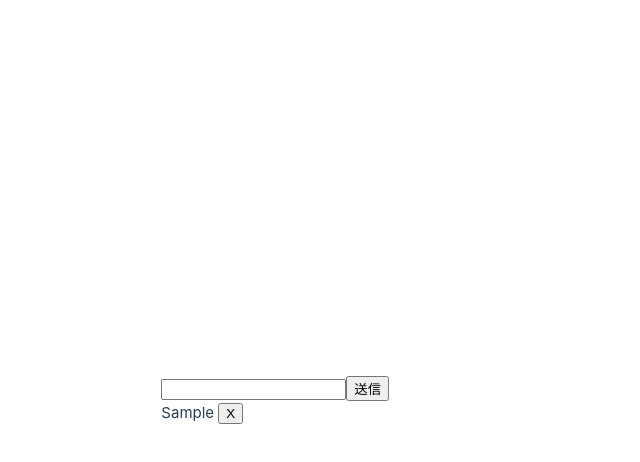
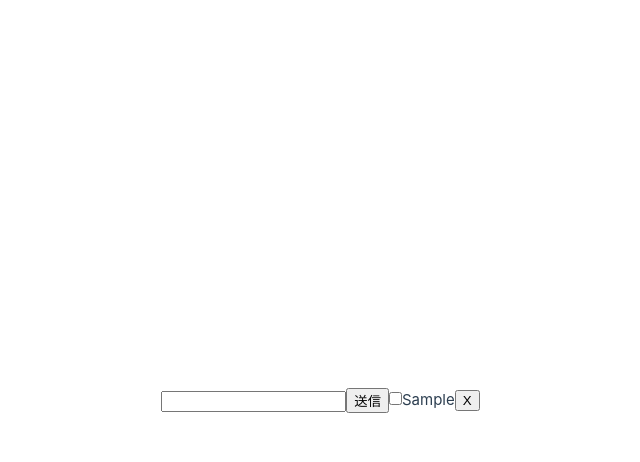
Before and after one commit to torchiba/vue3-todo-app, a Vue app: page / in a window 1280 px wide. Both pictures are taken after typing "Sample" into the empty fields and a click on the button "送信". Shown: the top 462 px of the page, without its empty margins (251-891 px from the left). Built offline with nearby package versions, Linux system fonts and the light colour scheme; the HTML template or start-up script is replaced by a standard one.

Commit message:
add: 実行済みタスクにチェックをつけられる機能

```diff
--- a/src/App.vue
+++ b/src/App.vue
@@ -6,10 +6,11 @@ const todos = ref<Todo[]>([])
 type Todo = {
   id: number;
   text: string;
+  done: boolean;
 }
 const addTodo = () => {
   if (newTodo.value.trim() === '') return
-  todos.value.push({ id: id++, text: newTodo.value })
+  todos.value.push({ id: id++, text: newTodo.value, done: false })
   newTodo.value = ""
 }
 const removeTodo = (id:number) => {
@@ -25,9 +26,15 @@ const removeTodo = (id:number) => {
         <button>送信</button>
       </form>
     </div>
-    <p v-for="todo in todos" :key="todo.id">{{ todo.text }} <button @click="removeTodo(todo.id)">X</button></p>
   </header>
 
   <main>
+    <p v-for="todo in todos" :key="todo.id"><input type="checkbox" :id="'todo-' + todo.id" name="done" v-model="todo.done"/><label :for="'todo-' + todo.id" :class="{ checked: todo.done }">{{ todo.text }}</label><button @click="removeTodo(todo.id)">X</button></p>
   </main>
 </template>
+
+<style scoped>
+.checked {
+  text-decoration:line-through;
+}
+</style>
```
